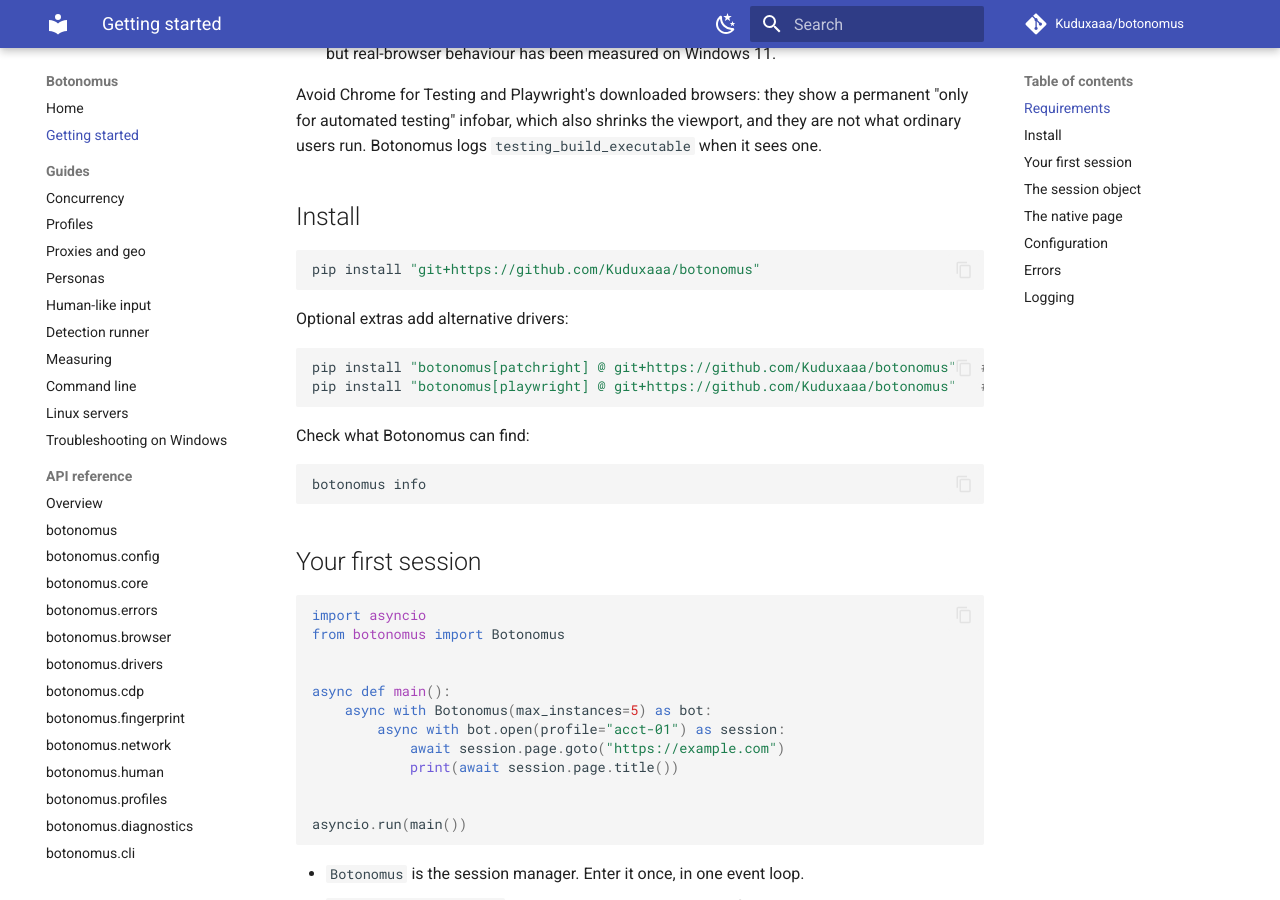
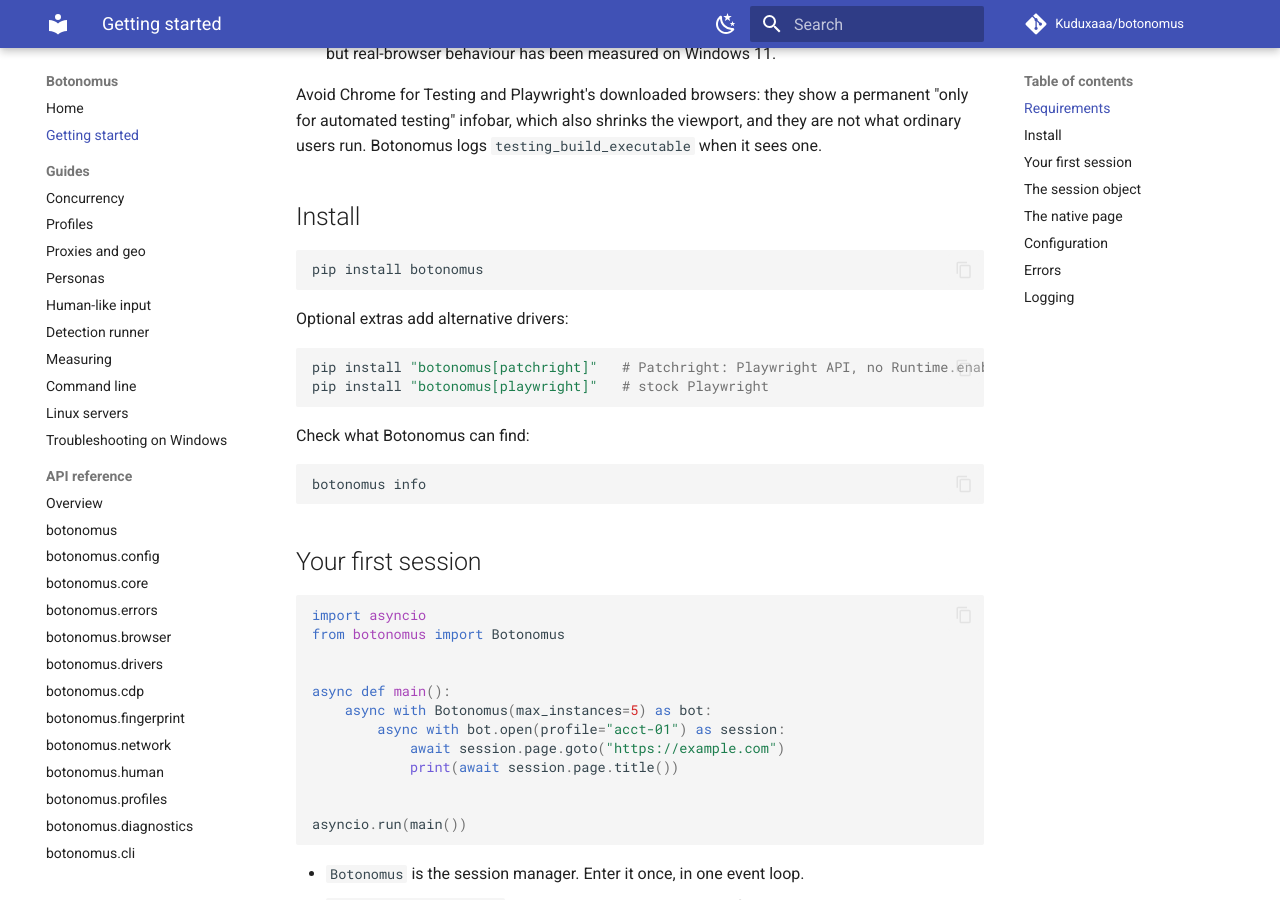
Before and after one commit to Kuduxaaa/botonomus, an MkDocs documentation site: the page built from docs/getting-started.md, in a window 1280 px wide and 900 px high, scrolled down 334 px. Built offline with MkDocs 1.6.1 and Material for MkDocs 9.7.7, drawn with Linux system fonts in a browser that asks for light colours; comment, search, counter and statistics services are not loaded.

Commit message:
Release 0.2.0
First PyPI release: version 0.2.0, changelog, pip install instructions,
PyPI badge, supported versions.

````diff
--- a/docs/getting-started.md
+++ b/docs/getting-started.md
@@ -11,14 +11,14 @@
 ## Install
 
 ```bash
-pip install "git+https://github.com/Kuduxaaa/botonomus"
+pip install botonomus
 ```
 
 Optional extras add alternative drivers:
 
 ```bash
-pip install "botonomus[patchright] @ git+https://github.com/Kuduxaaa/botonomus"   # Patchright: Playwright API, no Runtime.enable
-pip install "botonomus[playwright] @ git+https://github.com/Kuduxaaa/botonomus"   # stock Playwright
+pip install "botonomus[patchright]"   # Patchright: Playwright API, no Runtime.enable
+pip install "botonomus[playwright]"   # stock Playwright
 ```
 
 Check what Botonomus can find:
--- a/src/botonomus/_version.py
+++ b/src/botonomus/_version.py
@@ -1,3 +1,3 @@
 """Package version."""
 
-__version__ = "1.0.0.dev0"
+__version__ = "0.2.0"
````
Also changed, not shown: CHANGELOG.md (+8 -4 lines), README.md (+5 -4 lines), SECURITY.md (+1 -1 lines), docs/guides/linux.md (+1 -1 lines), docs/guides/personas.md (+1 -1 lines), docs/guides/troubleshooting-windows.md (+1 -1 lines).
